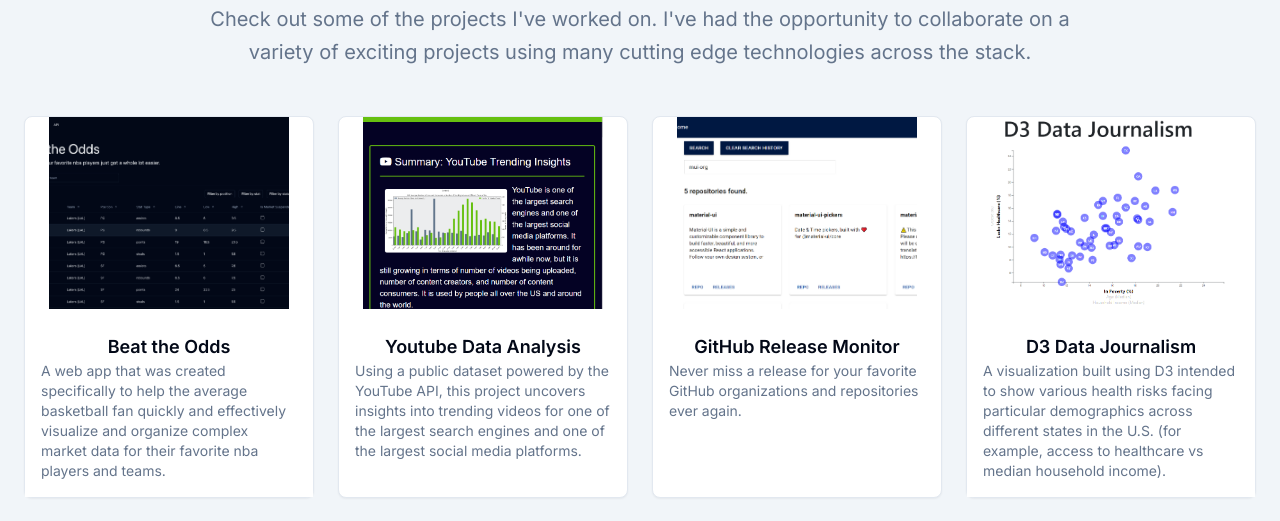
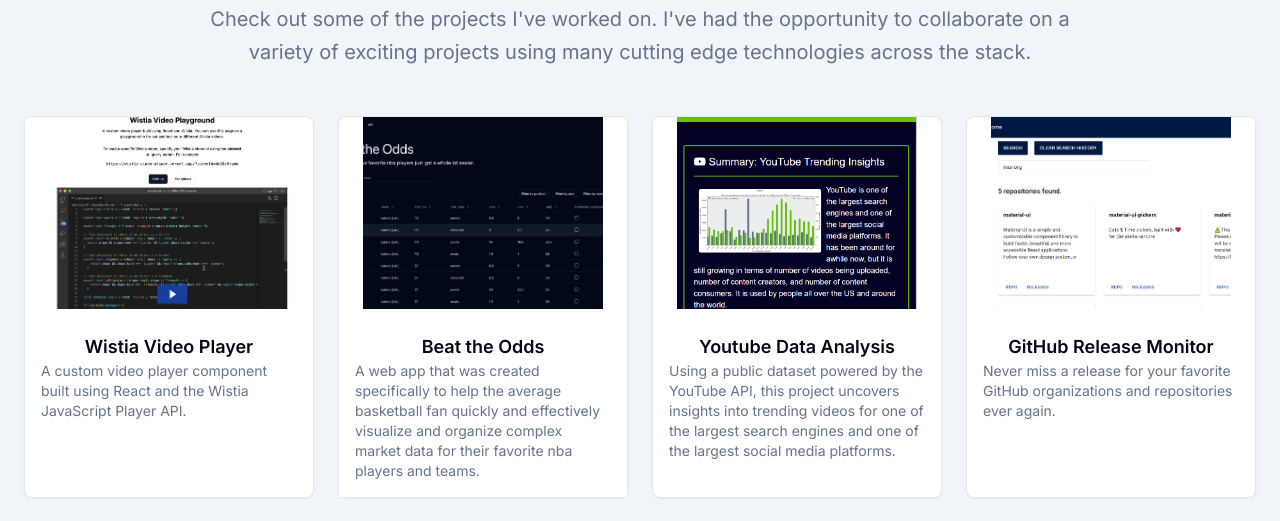
Before and after one commit to philipstubbs13/portfolio, a Next.js app: page / in a window 1280 px wide. Shown: the part 1713-2234 px from the top of the page. Built offline with nearby package versions, Linux system fonts and the light colour scheme; grey boxes are pictures that could not be loaded.

Commit message:
add wistia video player project

```diff
--- a/app/projects/[id]/page.tsx
+++ b/app/projects/[id]/page.tsx
@@ -96,6 +96,16 @@
                   >
                     GitHub
                   </Link>
+                  {project.storybookUrl && (
+                    <Link
+                      href={project.storybookUrl}
+                      className="inline-flex h-9 items-center justify-center rounded-md bg-primary px-4 py-2 text-sm font-medium text-primary-foreground shadow transition-colors hover:bg-primary/90 focus-visible:outline-none focus-visible:ring-1 focus-visible:ring-ring disabled:pointer-events-none disabled:opacity-50"
+                      prefetch={false}
+                      target={'_blank'}
+                    >
+                      Storybook
+                    </Link>
+                  )}
                 </div>
               </div>
             </div>
--- a/data/projects.ts
+++ b/data/projects.ts
@@ -3,6 +3,33 @@
 import { ComponentProps } from 'react';
 
 export const projects: IProject[] = [
+  {
+    description:
+      'A custom video player component built using React and the Wistia JavaScript Player API.',
+    githubUrl: 'https://github.com/philipstubbs13/wistia-video-player',
+    storybookUrl: 'https://66aa07fde316cf9b3445ce6d-wzfdwyrtml.chromatic.com/',
+    features: [
+      'Embed Wistia videos using their video IDs.',
+      'Responsive design for various screen sizes.',
+      'Easy integration of Wistia into any React application.',
+      'Quick access to Wistia video data.',
+    ],
+    href: 'https://wistia-video-player.vercel.app/',
+    imageSrc: '/wistia-video-player.png',
+    overview:
+      'Custom video player component built using React and the Wistia Player API. A playground (built using Next.js) is available for trying out and testing your different Wistia videos.',
+    technologies: [
+      'Storybook',
+      'Chromatic',
+      'TypeScript',
+      'React.js',
+      'Next.js',
+      'Wistia JavaScript Player API',
+      'Tailwind',
+    ],
+    title: 'Wistia Video Player',
+    id: '12',
+  },
   {
     description:
       'A web app that was created specifically to help the average basketball fan quickly and effectively visualize and organize complex market data for their favorite nba players and teams.',
--- a/types/project.ts
+++ b/types/project.ts
@@ -6,5 +6,6 @@
   id: string;
   features: string[];
   overview: string;
+  storybookUrl?: string;
   technologies: string[];
 }
```
Also changed, not shown: public/wistia-video-player.png (added).
